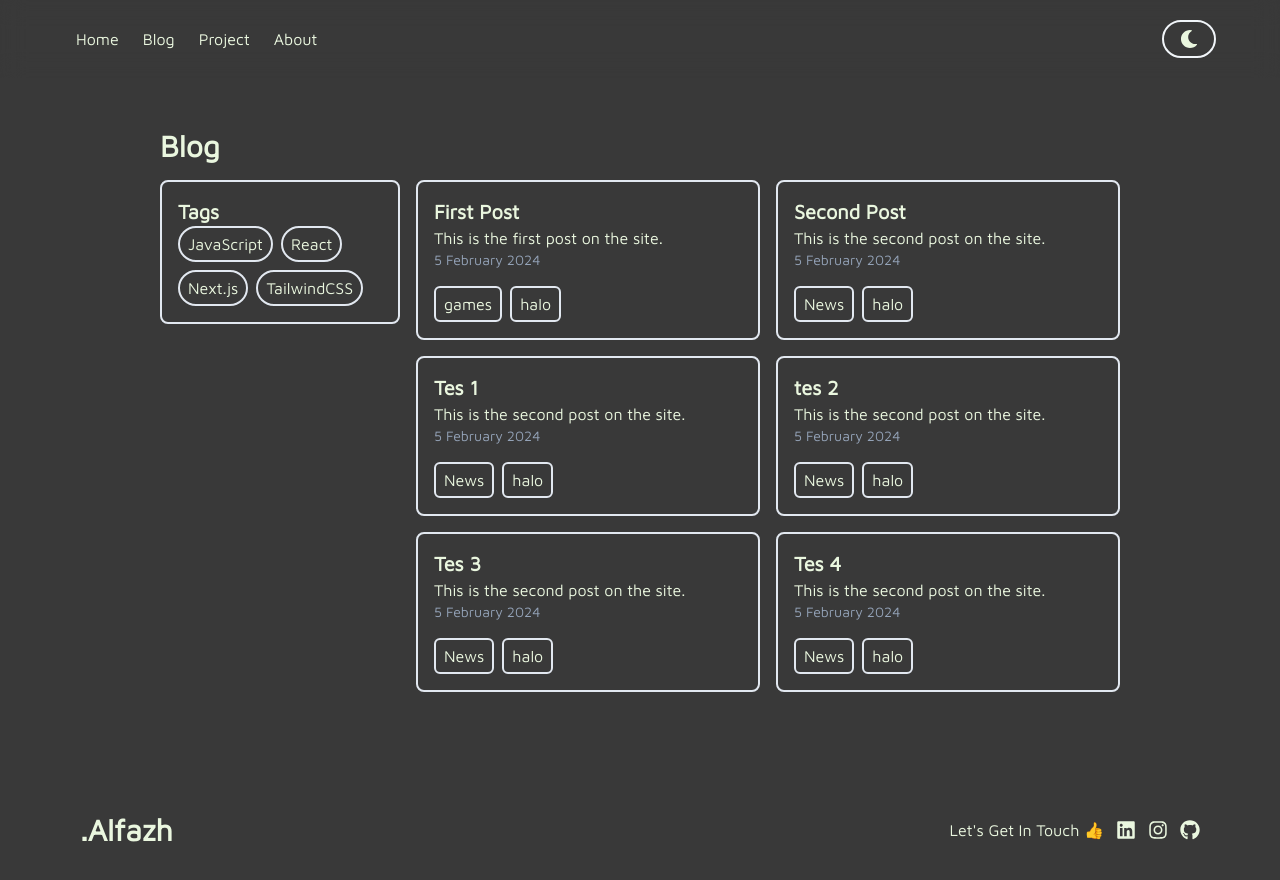
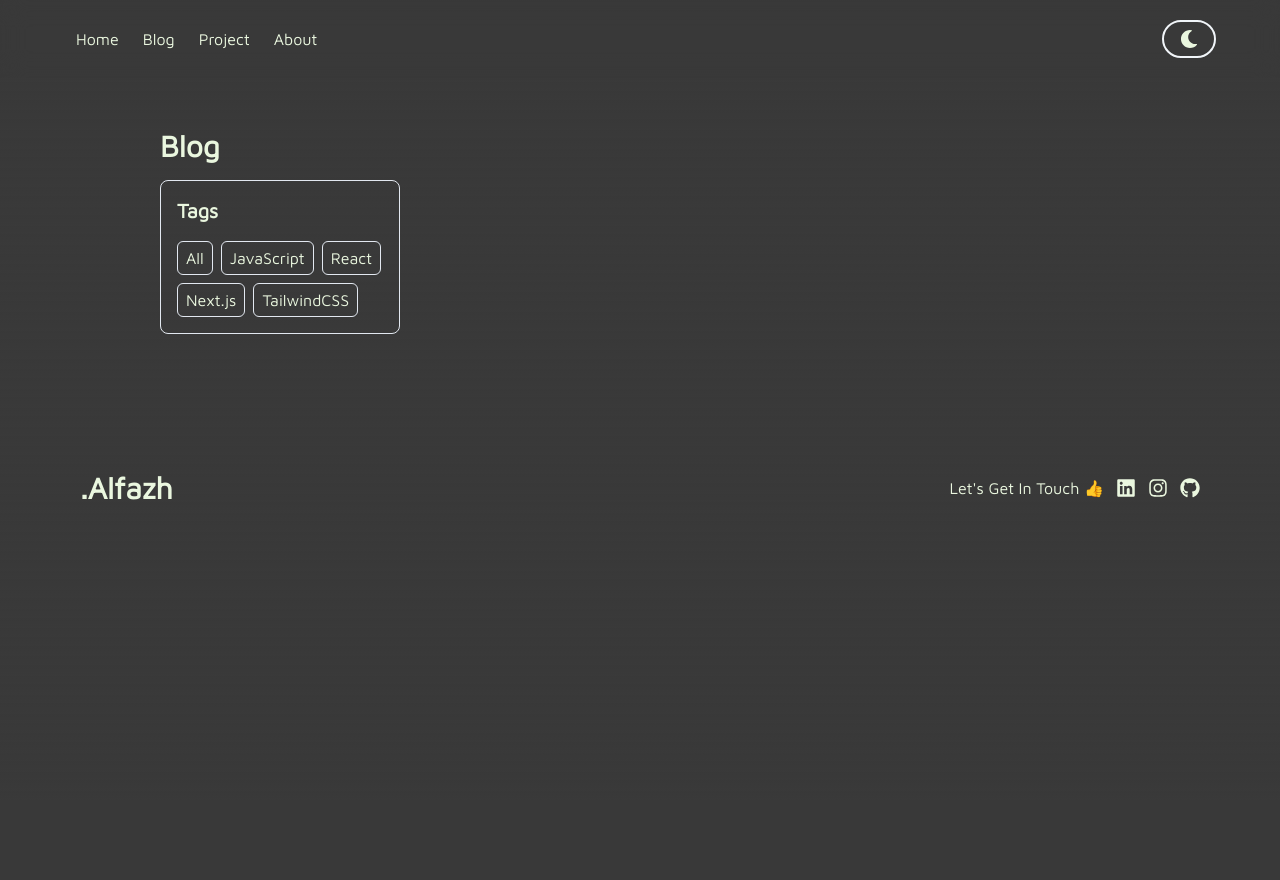
Before and after one commit to alfazh123/Alfazh-page, a Next.js app: page /blog in a window 1280 px wide. Shown: the top 880 px of the page. After the commit the page ends 800 px from the top, so only its background shows below. Built offline with nearby package versions, Linux system fonts and the light colour scheme.

Commit message:
tes filter button

```diff
--- a/app/blog/page.tsx
+++ b/app/blog/page.tsx
@@ -12,12 +12,13 @@ export const metadata: Metadata = {
     },
 };
 
-const tags = {
-    tag: ["JavaScript", "React", "Next.js", "TailwindCSS"],
-    link: ["#", "#", "#", "#"],
-};
+const tags = ["All", "JavaScript", "React", "Next.js", "TailwindCSS"];
 
-export default function Blog() {
+export default function Blog({
+    searchParams,
+}: {
+    searchParams: { tag: string };
+}) {
     const blogDir = "blog";
 
     const files = fs.readdirSync(path.join(blogDir));
@@ -35,6 +36,9 @@ export default function Blog() {
         };
     });
 
+    console.log(searchParams.tag);
+    console.log(blogs);
+
     return (
         <div>
             <h1 className="font-bold text-3xl mb-4">Blog</h1>
@@ -42,7 +46,14 @@ export default function Blog() {
                 <SideBar tags={tags} />
                 <ul className="sm:grid md:grid-cols-2 gap-4 flex flex-col w-full">
                     {blogs.map((blog) => (
-                        <li key={blog.slug} className={``}>
+                        <li
+                            key={blog.slug}
+                            className={`${
+                                blog.meta.tags === searchParams.tag
+                                    ? ""
+                                    : "hidden"
+                            }`}
+                        >
                             <CardBlog
                                 title={blog.meta.title}
                                 description={blog.meta.description}
--- a/app/ui/blog/card-blog.tsx
+++ b/app/ui/blog/card-blog.tsx
@@ -25,9 +25,7 @@ export default function CardBlog({
                         <p className="text-sm text-slate-400">{date}</p>
                     </div>
                     <div className="flex [&_p]:px-2 [&_p]:py-1 [&_p]:border-solid [&_p]:border-2 [&_p]:border-[#381E70] dark:[&_p]:border-slate-200 [&_p]:rounded-md gap-2 ">
-                        {tag?.map((tag) => (
-                            <p key={tag}>{tag}</p>
-                        ))}
+                        <p>{tag}</p>
                     </div>
                 </div>
             </Link>
--- a/app/ui/blog/side-bar.tsx
+++ b/app/ui/blog/side-bar.tsx
@@ -1,26 +1,37 @@
+"use client";
+
+import { useSearchParams, usePathname, useRouter } from "next/navigation";
+import Blog from "@/app/blog/page";
+
 interface SideBarProps {
-    tags: {
-        tag: string[];
-        link: string[];
-    };
+    tags: string[];
 }
 
 export default function SideBar(SideBarProps: SideBarProps) {
+    const router = useRouter();
+    const pathname = usePathname();
+    const searchParams = useSearchParams();
+    const tag = searchParams.get("tag");
+    console.log(tag);
     return (
         <div className="block">
             <div className="sticky top-20 sm:w-60">
-                <div className="border-solid border-2 dark:border-slate-200 border-[#381E70] p-4 rounded-lg mb-4">
-                    <h2 className="text-xl font-semibold">Tags</h2>
+                <div className="border-solid border dark:border-slate-200 border-[#381E70] p-4 rounded-lg mb-4">
+                    <h2 className="text-xl font-semibold mb-4">Tags</h2>
                     <div className="flex gap-2 sm:flex-wrap snap-x snap-mandatory overflow-x-auto">
-                        {SideBarProps.tags.tag.map((tag, index) => (
-                            <p
+                        {SideBarProps.tags.map((tag, index) => (
+                            <button
+                                type="button"
+                                onClick={() => {
+                                    tag === "All"
+                                        ? router.push(pathname)
+                                        : router.push(pathname + "?tag=" + tag);
+                                }}
                                 key={index}
-                                className="px-2 py-1 border-solid border-2 dark:border-slate-200 border-slate-800 rounded-full dark:hover:bg-slate-200 dark:hover:text-slate-800 hover:bg-[#381E70] hover:text-white shrink-0 snap-end"
+                                className="px-2 py-1 border-solid border dark:border-slate-200 border-slate-800 rounded-md dark:hover:bg-slate-200 dark:hover:text-slate-800 hover:bg-[#381E70] hover:text-white shrink-0 snap-end"
                             >
-                                <a href={SideBarProps.tags.link[index]}>
-                                    {tag}
-                                </a>
-                            </p>
+                                {tag}
+                            </button>
                         ))}
                     </div>
                 </div>
@@ -28,3 +39,10 @@ export default function SideBar(SideBarProps: SideBarProps) {
         </div>
     );
 }
+
+export async function getParams() {
+    const searchParams = useSearchParams();
+    const tag = searchParams.get("tag");
+    console.log(tag);
+    return { tag };
+}
--- a/blog/first-post.mdx
+++ b/blog/first-post.mdx
@@ -2,9 +2,7 @@
 title: First Post
 description: This is the first post on the site.
 date: "5 February 2024"
-tags:
-- games
-- halo
+tags: "JavaScript"
 ---
 
 ## Halo 1
--- a/blog/second-post.mdx
+++ b/blog/second-post.mdx
@@ -2,9 +2,7 @@
 title: Second Post
 description: This is the second post on the site.
 date: "5 February 2024"
-tags:
-- News
-- halo
+tags: "React"
 ---
 
 ## Halo 1
--- a/blog/tes1.mdx
+++ b/blog/tes1.mdx
@@ -2,9 +2,7 @@
 title: Tes 1
 description: This is the second post on the site.
 date: "5 February 2024"
-tags:
-- News
-- halo
+tags: "Next.js"
 ---
 
 ## Halo 1
--- a/blog/tes2.mdx
+++ b/blog/tes2.mdx
@@ -2,9 +2,7 @@
 title: tes 2
 description: This is the second post on the site.
 date: "5 February 2024"
-tags:
-- News
-- halo
+tags: "TailwindCSS"
 ---
 
 ## Halo 1
--- a/blog/tes3.mdx
+++ b/blog/tes3.mdx
@@ -2,9 +2,7 @@
 title: Tes 3
 description: This is the second post on the site.
 date: "5 February 2024"
-tags:
-- News
-- halo
+tags: "TailwindCSS"
 ---
 
 ## Halo 1
--- a/blog/tes4.mdx
+++ b/blog/tes4.mdx
@@ -2,9 +2,7 @@
 title: Tes 4
 description: This is the second post on the site.
 date: "5 February 2024"
-tags:
-- News
-- halo
+tags: "TailwindCSS"
 ---
 
 ## Halo 1
```
